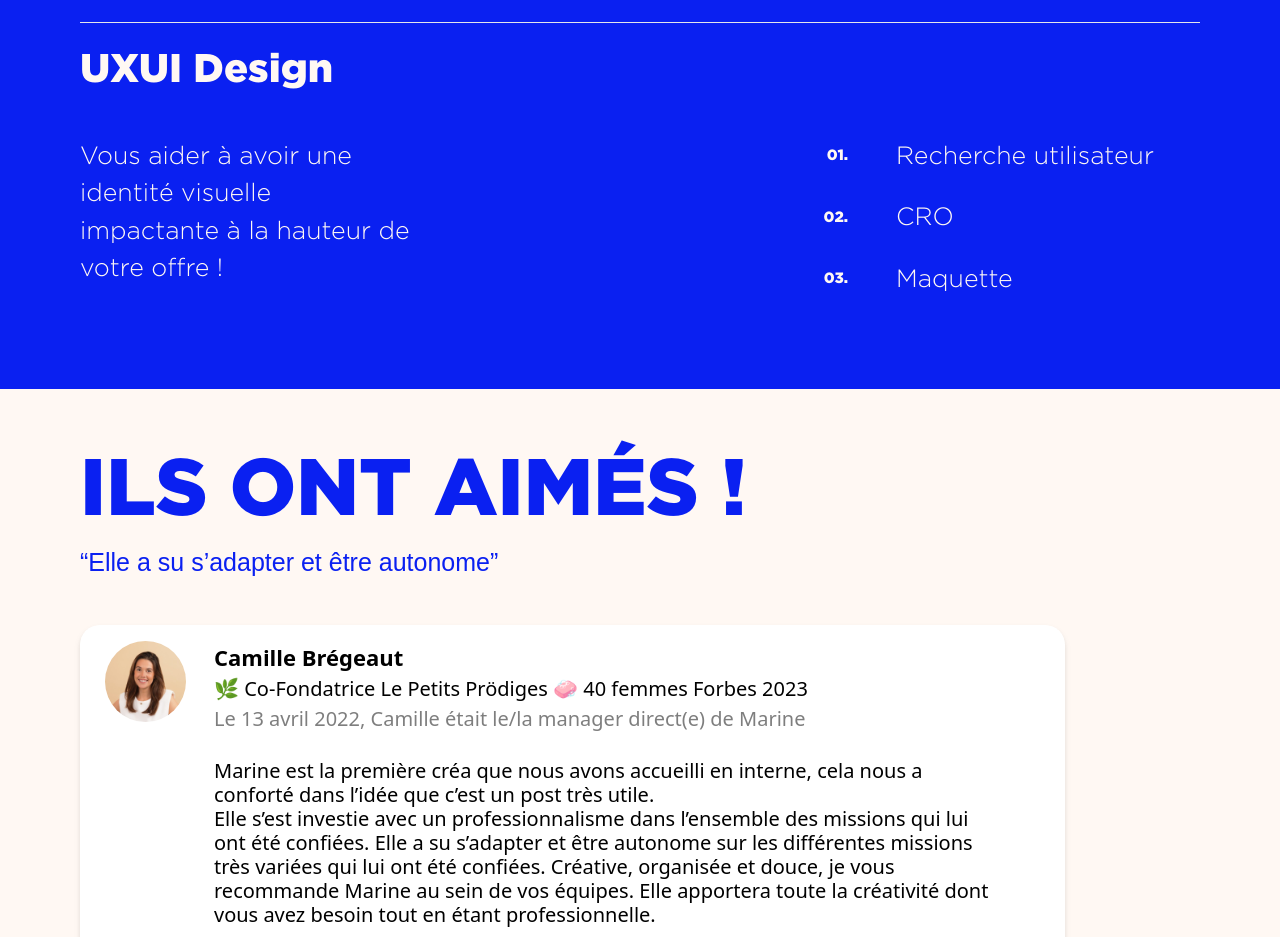
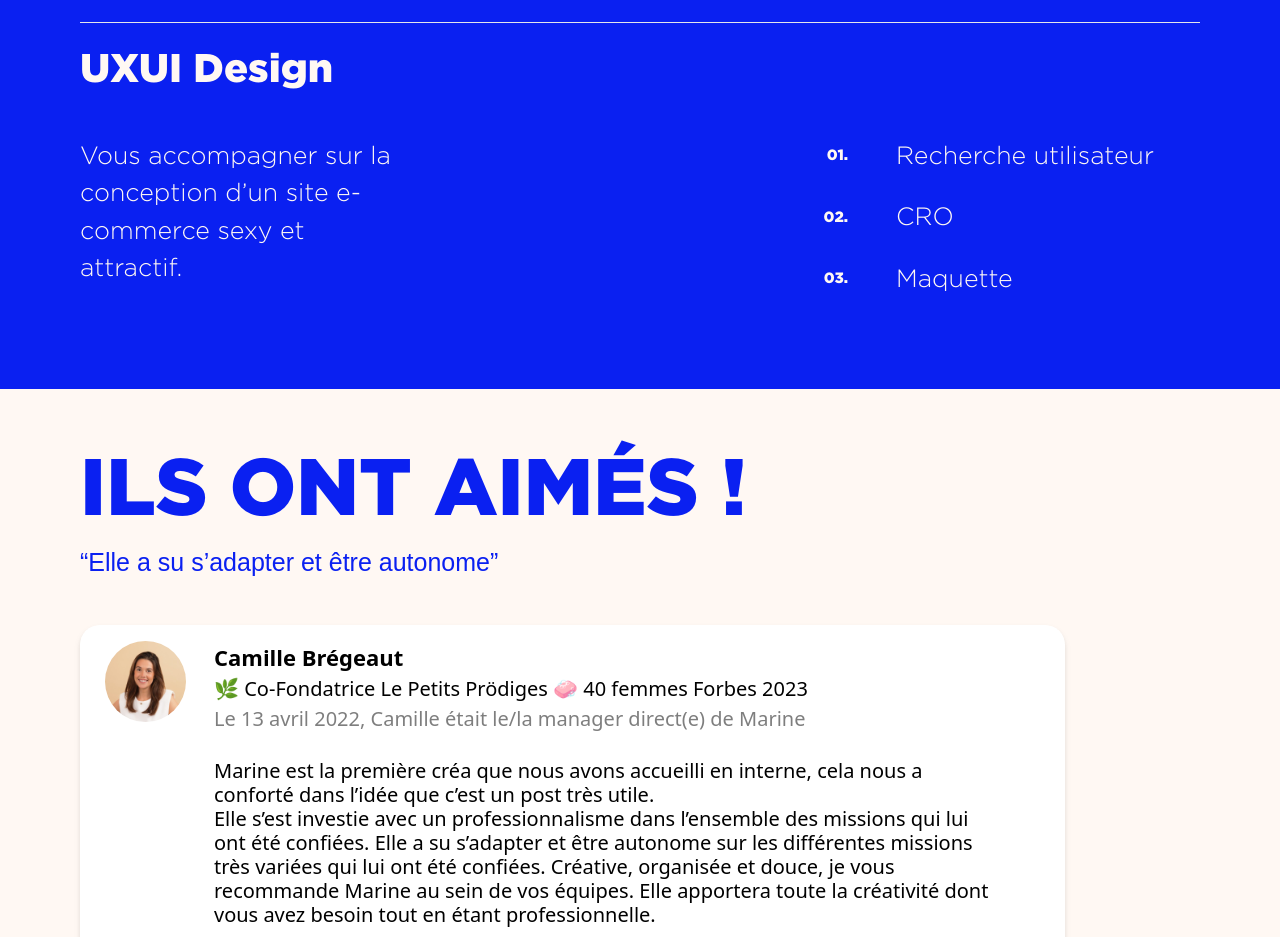
Before and after one commit to maxime-carabina/aquastudio, a Next.js app: page / in a window 1280 px wide. Shown: the part 2380-3317 px from the top of the page. Built offline with nearby package versions, Linux system fonts and the light colour scheme; a web font is replaced by a local one.

Commit message:
update text in ux design section (#13)

```diff
--- a/app/page.tsx
+++ b/app/page.tsx
@@ -257,8 +257,8 @@ export default function Home() {
           </h1>
           <div className="flex flex-col lg:flex-row gap-8 lg:gap-[402px]">
             <p className="aqua-big-caption text-[12px] max-w-60 lg:text-[25px] lg:max-w-[490px]">
-              Vous aider à avoir une identité visuelle impactante à la hauteur
-              de votre offre !
+              Vous accompagner sur la conception d’un site e-commerce sexy et
+              attractif.
             </p>
             <SkillsList skills={SKILLS_UXUI} />
           </div>
```
